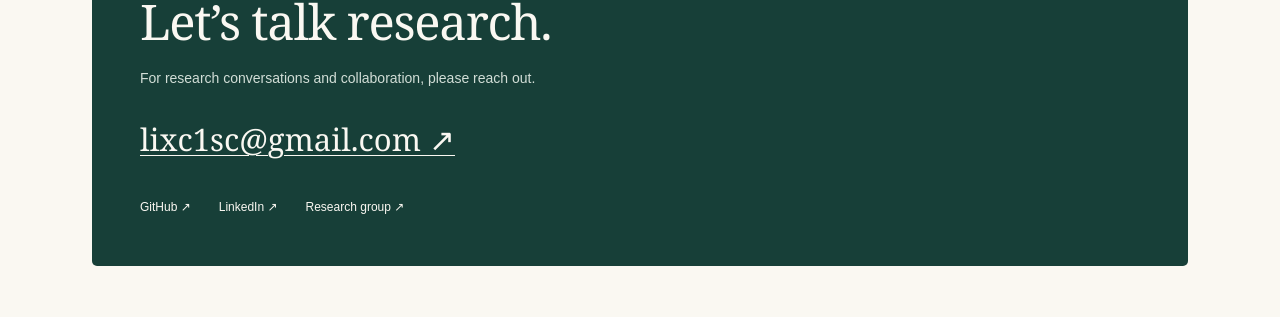
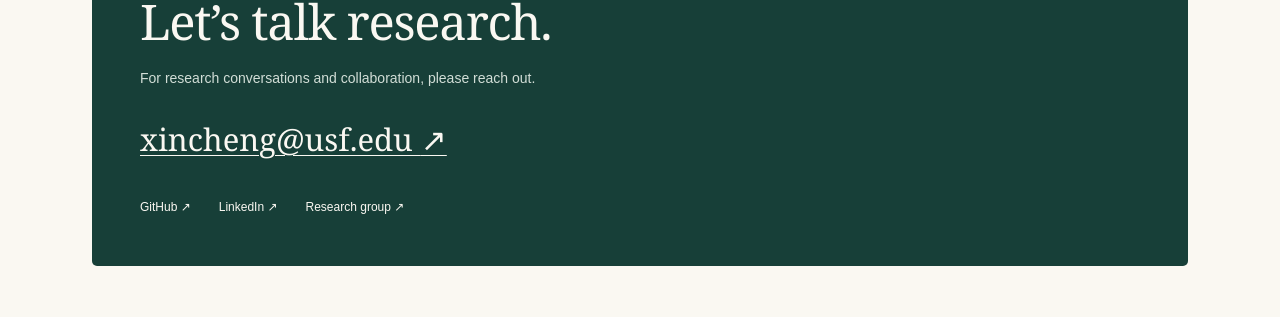
Before and after one commit to lixc1/lixc1.github.io, a Jekyll site: the page built from index.md, in a window 1280 px wide and 900 px high, scrolled down 2931 px. Shown: the part 508-825 px from the top of the window. Built offline with Jekyll 4.4.1, drawn with Linux system fonts in a browser that asks for light colours.

Commit message:
updated contacts

```diff
--- a/_data/profile.yml
+++ b/_data/profile.yml
@@ -4,6 +4,8 @@ institution: University of South Florida
 department: Department of Mechanical and Aerospace Engineering
 email: lixc1sc@gmail.com
 github: https://github.com/lixc1
+contact_email: xincheng@usf.edu
+contact_github: https://github.com/LixcUSF
 linkedin: https://www.linkedin.com/in/xincheng-li-397b0263/
 lab: https://sites.google.com/view/udithalder/people
 advisor: Udit Halder
--- a/_layouts/home.html
+++ b/_layouts/home.html
@@ -42,7 +42,7 @@ layout: default
   <section id="contact" class="contact-section" aria-labelledby="contact-title">
     <p class="eyebrow">Get in touch</p><h2 id="contact-title">Let’s talk research.</h2>
     <p>For research conversations and collaboration, please reach out.</p>
-    <a class="contact-email" href="mailto:{{ site.data.profile.email | escape }}">{{ site.data.profile.email | escape }} <span aria-hidden="true">↗</span></a>
-    <div class="contact-links"><a href="{{ site.data.profile.github | escape }}">GitHub ↗</a><a href="{{ site.data.profile.linkedin | escape }}">LinkedIn ↗</a><a href="{{ site.data.profile.lab | escape }}">Research group ↗</a></div>
+    <a class="contact-email" href="mailto:{{ site.data.profile.contact_email | escape }}">{{ site.data.profile.contact_email | escape }} <span aria-hidden="true">↗</span></a>
+    <div class="contact-links"><a href="{{ site.data.profile.contact_github | escape }}">GitHub ↗</a><a href="{{ site.data.profile.linkedin | escape }}">LinkedIn ↗</a><a href="{{ site.data.profile.lab | escape }}">Research group ↗</a></div>
   </section>
 </div>
```
Also changed, not shown: 1 other file.
